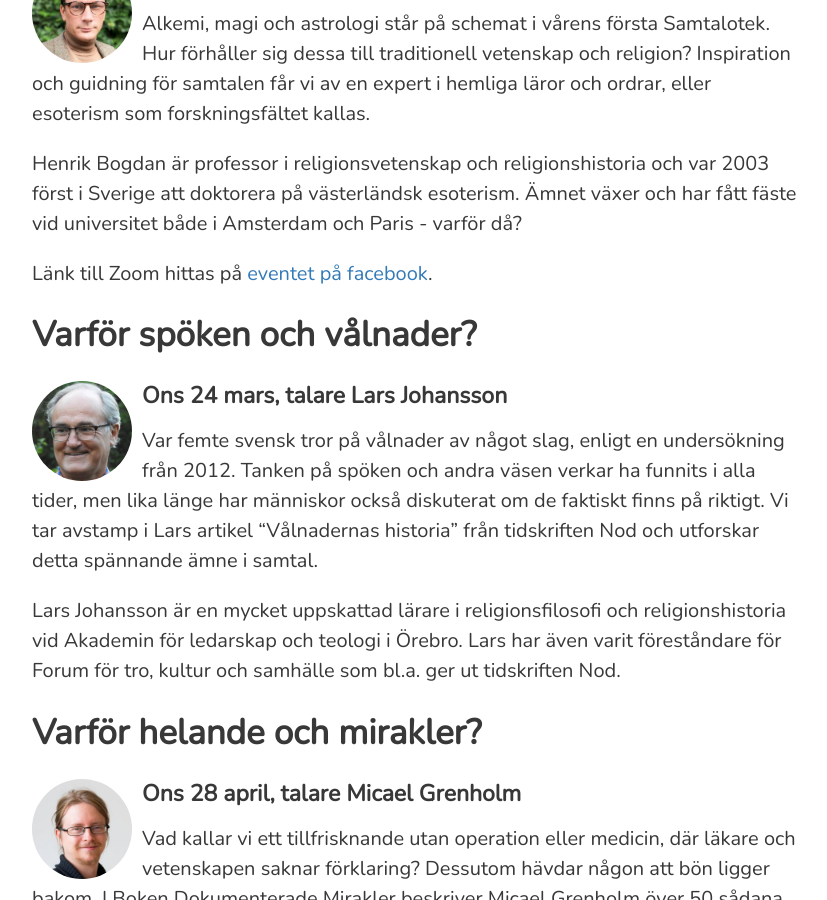
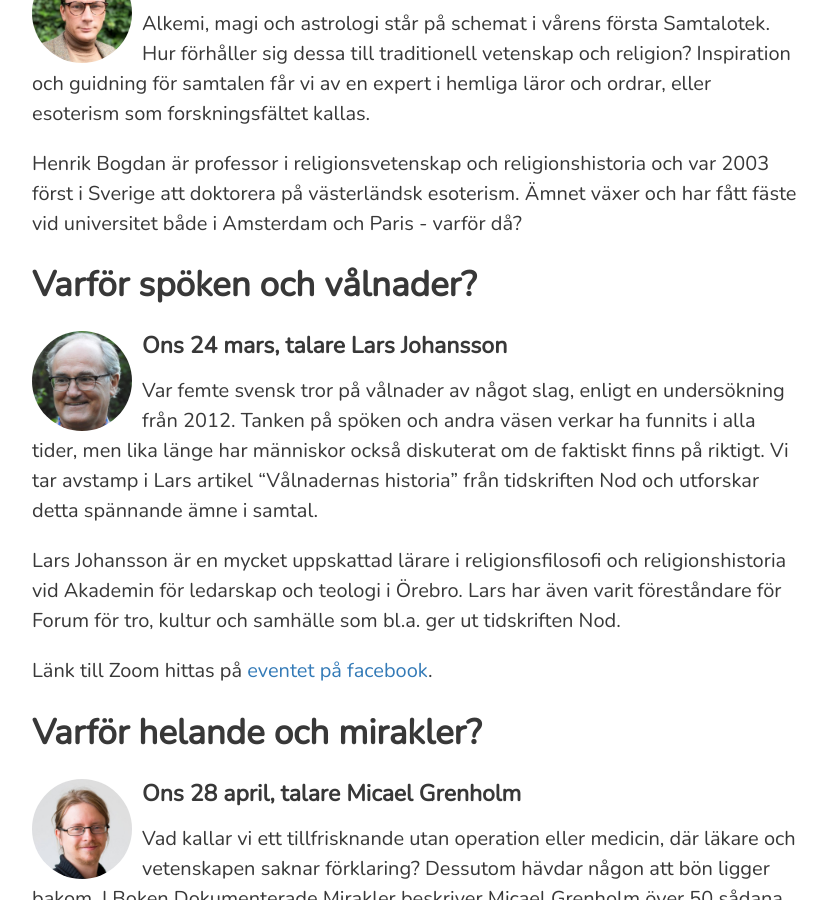
Before and after one commit to samtaloteket/samtaloteket.github.io, a Jekyll site: the page built from index.md, in a window 1280 px wide and 900 px high, scrolled down 1310 px. Shown: the whole window, without its empty margins (224-1051 px from the left). Built offline with Jekyll 4.4.1, drawn with Linux system fonts in a browser that asks for light colours; part of the change alters nothing that is shown.

```diff
--- a/index.md
+++ b/index.md
@@ -27,7 +27,7 @@ sekulära, och hur de två samverkar. Under tre tillfällen bjuder vi in till
 samtal, inspirerade av gäster som fördjupat sig i ämnet. Varför är det
 övernaturliga så spännande? Vad finns att finna däri?
 
-## [Varför magi och New Age?](https://www.facebook.com/events/240015384392338)
+## Varför magi och New Age?
 ![Henrik Bogdan](assets/img/speakers/henrik_bogdan.jpg 'Henrik Bogdan'){:class="portrait-image"}
 #### Ons 24 feb, talare Henrik Bogdan
 Alkemi, magi och astrologi står på schemat i vårens första Samtalotek. Hur
@@ -39,9 +39,7 @@ Henrik Bogdan är professor i religionsvetenskap och religionshistoria och var
 2003 först i Sverige att doktorera på västerländsk esoterism. Ämnet växer och
 har fått fäste vid universitet både i Amsterdam och Paris - varför då?
 
-Länk till Zoom hittas på [eventet på facebook](https://www.facebook.com/events/240015384392338).
-
-## Varför spöken och vålnader?
+## [Varför spöken och vålnader?](https://fb.me/e/3iGKKIcGV)
 ![Lars Johansson](assets/img/speakers/lars_johansson.jpg 'Lars Johansson'){:class="portrait-image"}
 #### Ons 24 mars, talare Lars Johansson
 Var femte svensk tror på vålnader av något slag, enligt en undersökning från 2012.
@@ -54,6 +52,8 @@ Lars Johansson är en mycket uppskattad lärare i religionsfilosofi och
 religionshistoria vid Akademin för ledarskap och teologi i Örebro. Lars har
 även varit föreståndare för Forum för tro, kultur och samhälle som bl.a. ger ut
 tidskriften Nod.
+
+Länk till Zoom hittas på [eventet på facebook](https://fb.me/e/3iGKKIcGV).
 
 ## Varför helande och mirakler?
 ![Micael Grenholm](assets/img/speakers/micael_grenholm.jpg 'Micael Grenholm'){:class="portrait-image"}
```
